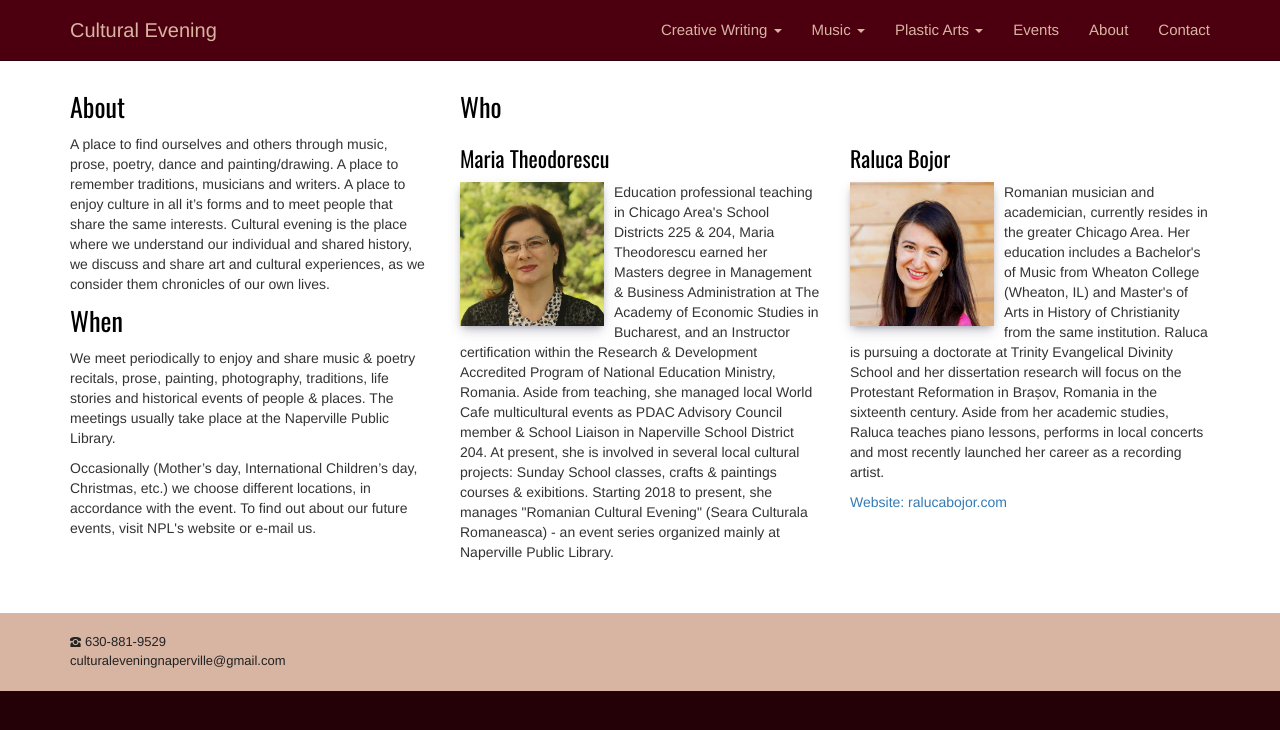
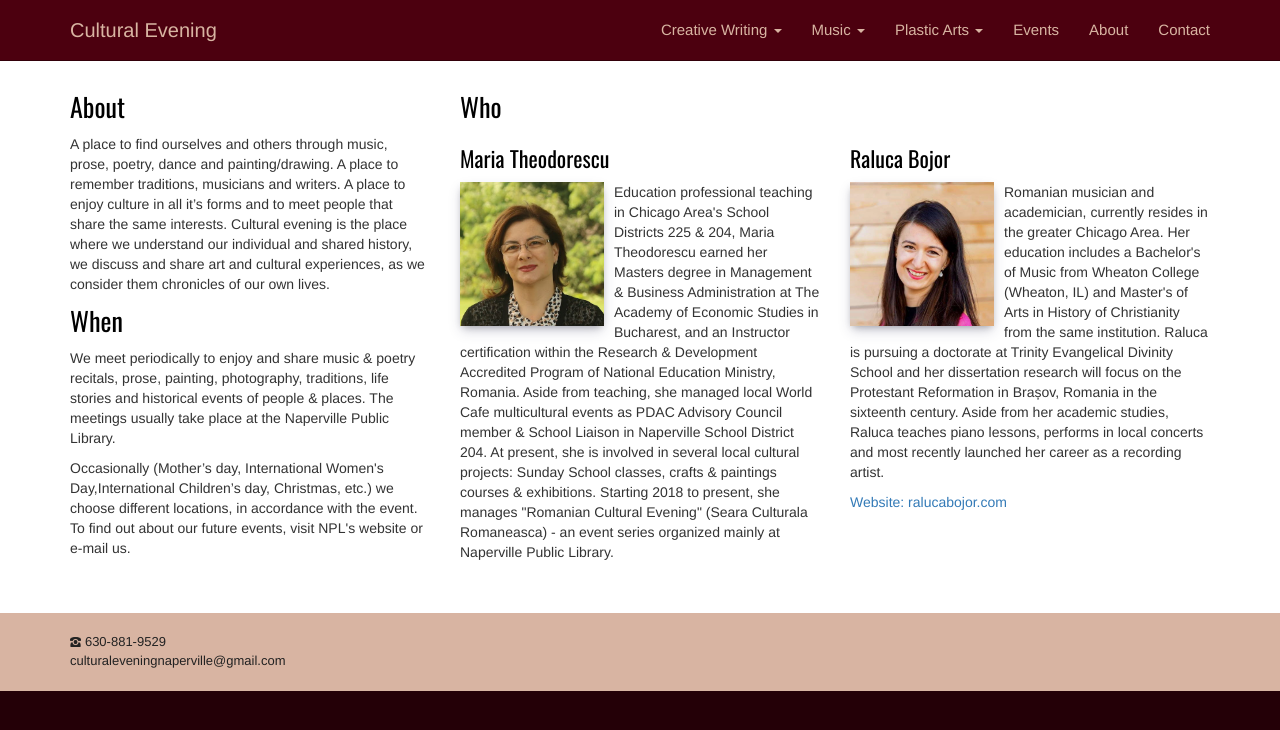
Before and after one commit to adrianth/culteve, a Jekyll site: the page built from en/about.html, in a window 1280 px wide. Shown: the top 730 px of the page. Built offline with Jekyll 4.4.1, drawn with Linux system fonts in a browser that asks for light colours.

Commit message:
corectii

```diff
--- a/en/about.html
+++ b/en/about.html
@@ -13,7 +13,7 @@ title: About
 
             <h2>When</h2>
             <p class="justify1">We meet periodically to enjoy and share music & poetry recitals, prose, painting, photography, traditions, life stories and historical events of people & places. The meetings usually take place at the Naperville Public Library.</p>
-            <p class="justify1">Occasionally (Mother’s day, International Children’s day, Christmas, etc.) we choose different locations, in accordance with the event. To find out about our future events, visit NPL's website or e-mail us.</p>
+            <p class="justify1">Occasionally (Mother’s day, International Women's Day,International Children’s day, Christmas, etc.) we choose different locations, in accordance with the event. To find out about our future events, visit NPL's website or e-mail us.</p>
         </div>
         <div class="col-sm-8">
             <h2>Who</h2>
@@ -32,7 +32,7 @@ title: About
                 <div class="col-sm-6">
                     <h3>Maria Theodorescu</h3>
                     <img class="img img-responsive presentation" src="{{ site.baseurl }}/img/about/maria.jpg" alt="">
-                    <p>Education professional teaching in Chicago Area's School Districts 225 & 204, Maria Theodorescu earned her Masters degree in Management & Business Administration at The Academy of Economic Studies in Bucharest, and an Instructor certification within the Research & Development Accredited Program of National Education Ministry, Romania. Aside from teaching, she managed local World Cafe multicultural events as PDAC Advisory Council member & School Liaison in Naperville School District 204. At present, she is involved in several local cultural projects: Sunday School classes, crafts & paintings courses & exibitions. Starting 2018 to present, she manages "Romanian Cultural Evening" (Seara Culturala Romaneasca) - an event series organized mainly at Naperville Public Library.
+                    <p>Education professional teaching in Chicago Area's School Districts 225 & 204, Maria Theodorescu earned her Masters degree in Management & Business Administration at The Academy of Economic Studies in Bucharest, and an Instructor certification within the Research & Development Accredited Program of National Education Ministry, Romania. Aside from teaching, she managed local World Cafe multicultural events as PDAC Advisory Council member & School Liaison in Naperville School District 204. At present, she is involved in several local cultural projects: Sunday School classes, crafts & paintings courses & exhibitions. Starting 2018 to present, she manages "Romanian Cultural Evening" (Seara Culturala Romaneasca) - an event series organized mainly at Naperville Public Library.
                     </p>
                 </div>
                 <div class="col-sm-6">
```
